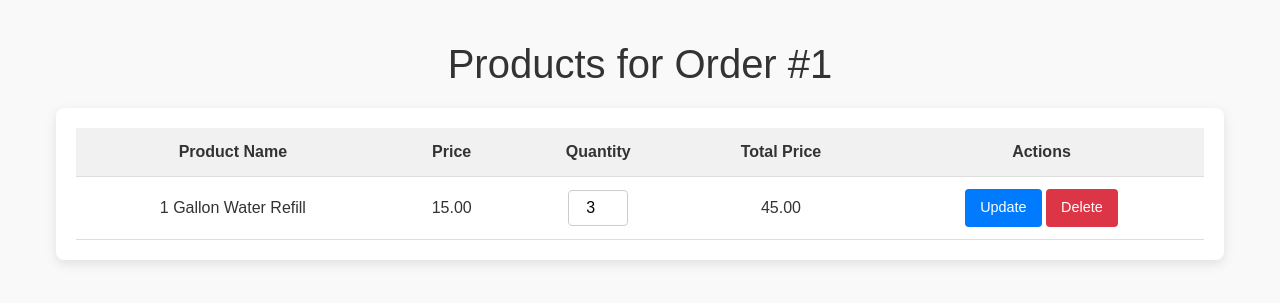
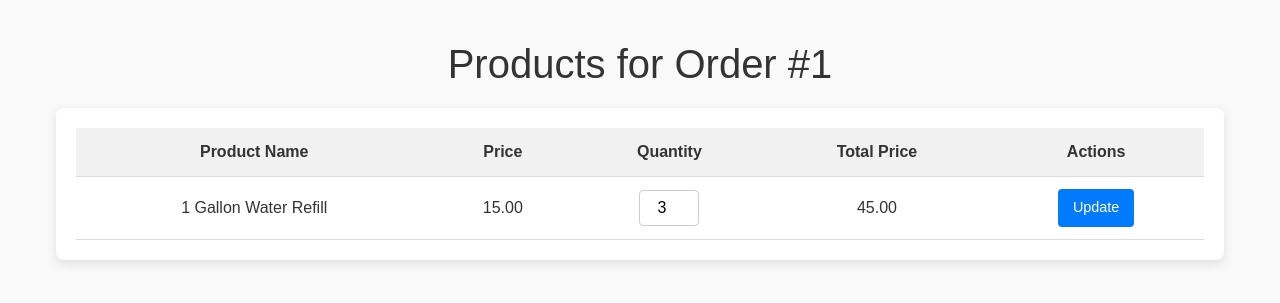
Before and after one commit to Jijiluzana225/indahagdelivery.com, a Django app: page /order/1/items/ in a window 1280 px wide. Shown: the part 60-363 px from the top of the page. Run offline with Django 5.2, Linux system fonts and the light colour scheme; data comes from the database, SQL or seed files in the repository.

Commit message:
Update order_items.html
ads

```diff
--- a/store/templates/store/order_items.html
+++ b/store/templates/store/order_items.html
@@ -175,7 +175,7 @@
                 <td>{{ item.total_price|floatformat:2 }}</td>
                 <td>
                     <button class="action-btn update-btn" onclick="updateItem({{ item.id }})">Update</button>
-                    <button class="action-btn delete-btn" onclick="deleteItem({{ item.id }})">Delete</button>
+
                 </td>
             </tr>
             {% endfor %}
```
